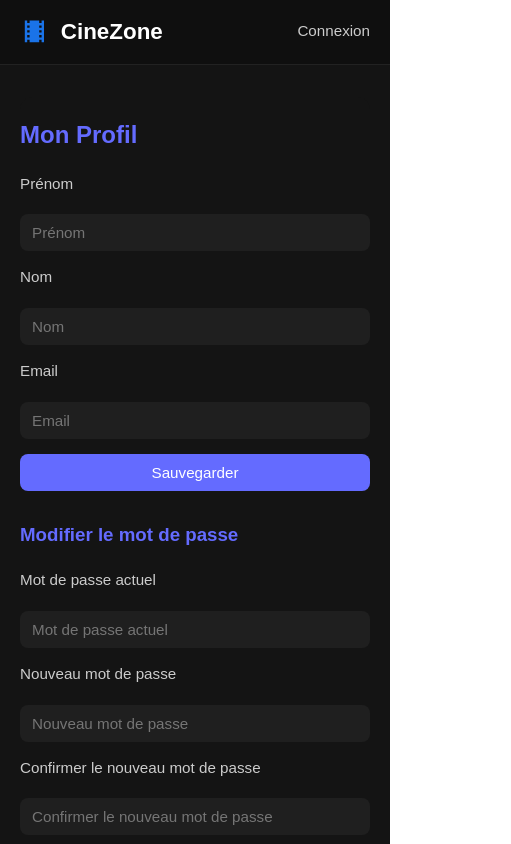
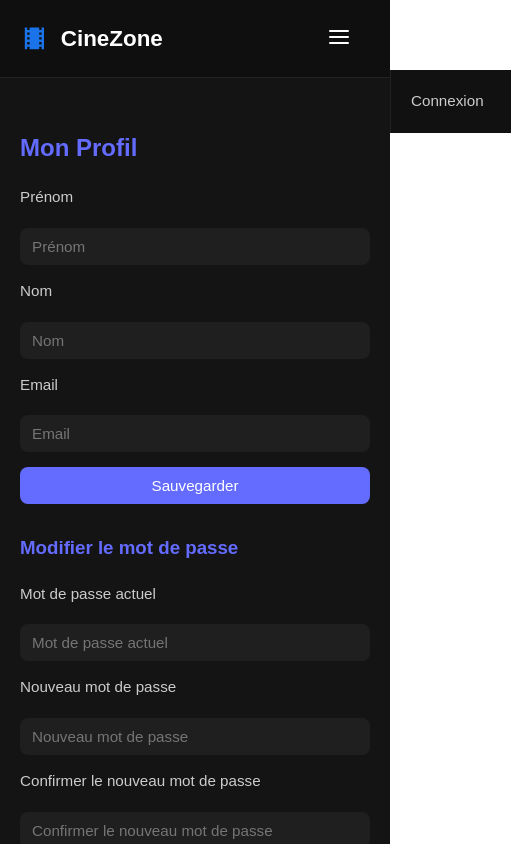
Before and after one commit to LukwoRider/Cinezone, a React app in the folder frontend/: page /profile in a window 390 px wide. Shown: the top 844 px of the page, 511 px wide, since content can reach past the window. Built offline with nearby package versions, Linux system fonts and the light colour scheme; the HTML template or start-up script is replaced by a standard one.

Commit message:
Add burger-menu

```diff
--- a/frontend/src/components/Header.jsx
+++ b/frontend/src/components/Header.jsx
@@ -1,33 +1,42 @@
 import { Link, useLocation, useNavigate } from "react-router-dom";
-import { FiLogOut } from "react-icons/fi";
+import { FiLogOut, FiMenu, FiX } from "react-icons/fi";
+import { MdLocalMovies } from "react-icons/md";
+import { useState } from "react";
 import "../styles/Header.css";
-import { MdLocalMovies } from "react-icons/md";
 
 function Header() {
     const location = useLocation();
     const navigate = useNavigate();
+    const [menuOpen, setMenuOpen] = useState(false);
 
     const user = JSON.parse(localStorage.getItem("user"));
 
     const handleLogout = () => {
       localStorage.removeItem("token");
       localStorage.removeItem("user");
+      setMenuOpen(false);
       navigate("/login");
     };
 
+    const closeMenu = () => setMenuOpen(false);
+
     return (
       <header className="header">
-      <Link to="/" className="logo">
+        <Link to="/" className="logo" onClick={closeMenu}>
           <MdLocalMovies style={{ verticalAlign: "middle", marginRight: "6px" }} />
           CineZone
         </Link>
 
+        <button className="burger" onClick={() => setMenuOpen(!menuOpen)}>
+          {menuOpen ? <FiX size={24} /> : <FiMenu size={24} />}
+        </button>
 
-      <nav className="nav">
+        <nav className={`nav ${menuOpen ? "open" : ""}`}>
           {user?.is_admin === 1 && (
             <Link
               to="/categories"
               className={location.pathname === "/categories" ? "active" : ""}
+              onClick={closeMenu}
             >
               Catégories
             </Link>
@@ -37,19 +46,21 @@ function Header() {
             <Link
               to="/profile"
               className={location.pathname === "/profile" ? "active" : ""}
+              onClick={closeMenu}
             >
               Profil
             </Link>
           )}
 
           {user ? (
-          <button className="logout-btn" onClick={handleLogout} title="Se déconnecter">
-            ⏻
+            <button className="logout-btn" onClick={handleLogout}>
+              <FiLogOut size={18} />
             </button>
           ) : (
             <Link
               to="/login"
               className={location.pathname === "/login" ? "active" : ""}
+              onClick={closeMenu}
             >
               Connexion
             </Link>
--- a/frontend/src/styles/Header.css
+++ b/frontend/src/styles/Header.css
@@ -39,8 +39,8 @@
 /* NAV */
 .nav {
   display: flex;
-  gap: 20px; /* réduit un peu l'espace pour plus de cohérence */
-  align-items: center; /* aligne tous les items verticalement */
+  gap: 20px;
+  align-items: center;
 }
 
 .nav a {
@@ -49,7 +49,7 @@
   font-size: 0.95rem;
   transition: color 0.2s ease;
   display: flex;
-  align-items: center; /* aligne le texte avec l'icône si besoin */
+  align-items: center;
 }
 
 .nav a:hover {
@@ -69,8 +69,8 @@
   color: #fff;
   cursor: pointer;
   display: flex;
-  align-items: center; /* aligne l'icône verticalement */
-  gap: 5px; /* espace si texte à côté de l'icône plus tard */
+  align-items: center;
+  gap: 5px;
   transition: color 0.2s ease;
 }
 
@@ -82,6 +82,16 @@
 .nav svg {
   vertical-align: middle;
 }
+
+/* BOUTON BURGER */
+.burger {
+  display: none;
+  background: none;
+  border: none;
+  color: white;
+  cursor: pointer;
+}
+
 
 /* RESPONSIVE */
 @media (max-width: 768px) {
@@ -97,3 +107,33 @@
     font-size: 1.4rem;
   }
 }
+
+@media (max-width: 415px) {
+  .burger {
+    display: block;
+  }
+
+  .nav {
+    position: absolute;
+    top: 70px;
+    right: 0;
+    background-color: #111;
+    flex-direction: column;
+    width: 80px;
+    padding: 20px;
+    gap: 15px;
+    border-left: 1px solid #222;
+    transform: translateX(100%);
+    transition: transform 0.3s ease;
+  }
+
+  .nav.open {
+    transform: translateX(0);
+  }
+
+  .nav a,
+  .logout-btn {
+    width: 100%;
+    justify-content: flex-start;
+  }
+}
```
Lines whose indentation alone changed are shown as unchanged.
